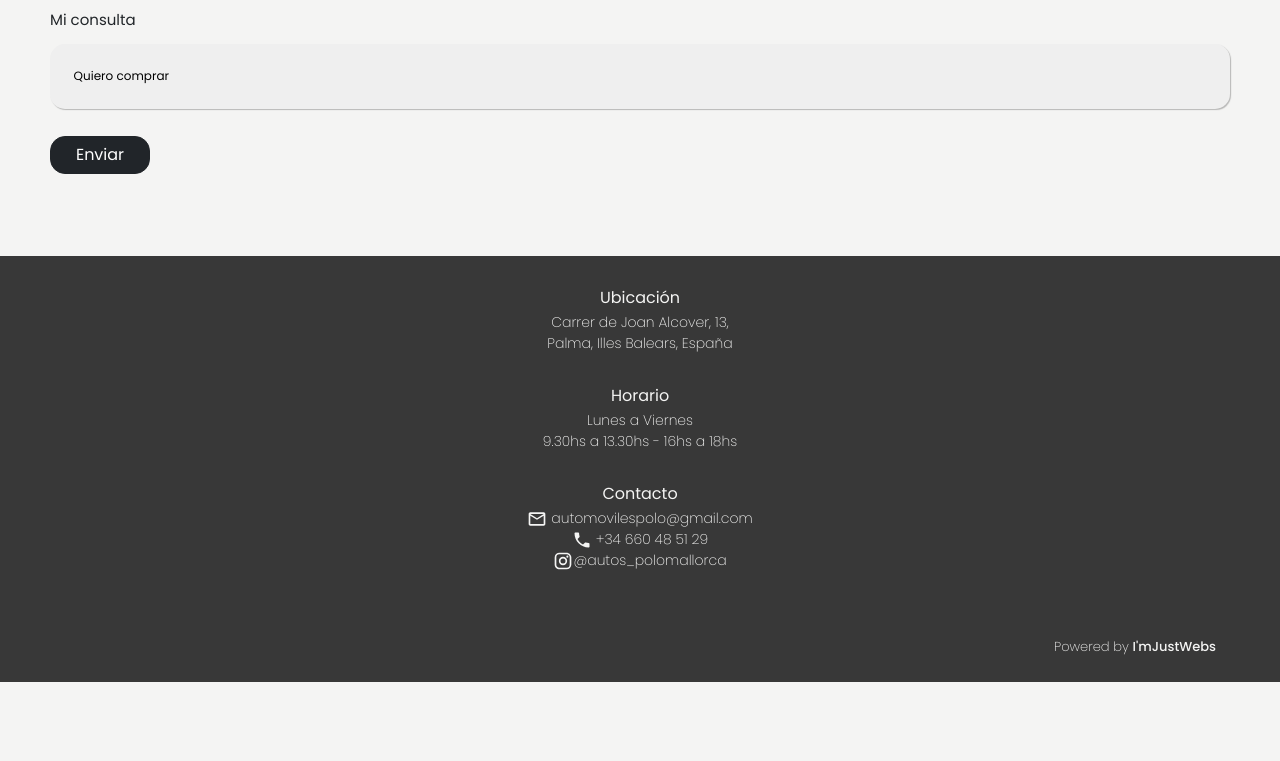
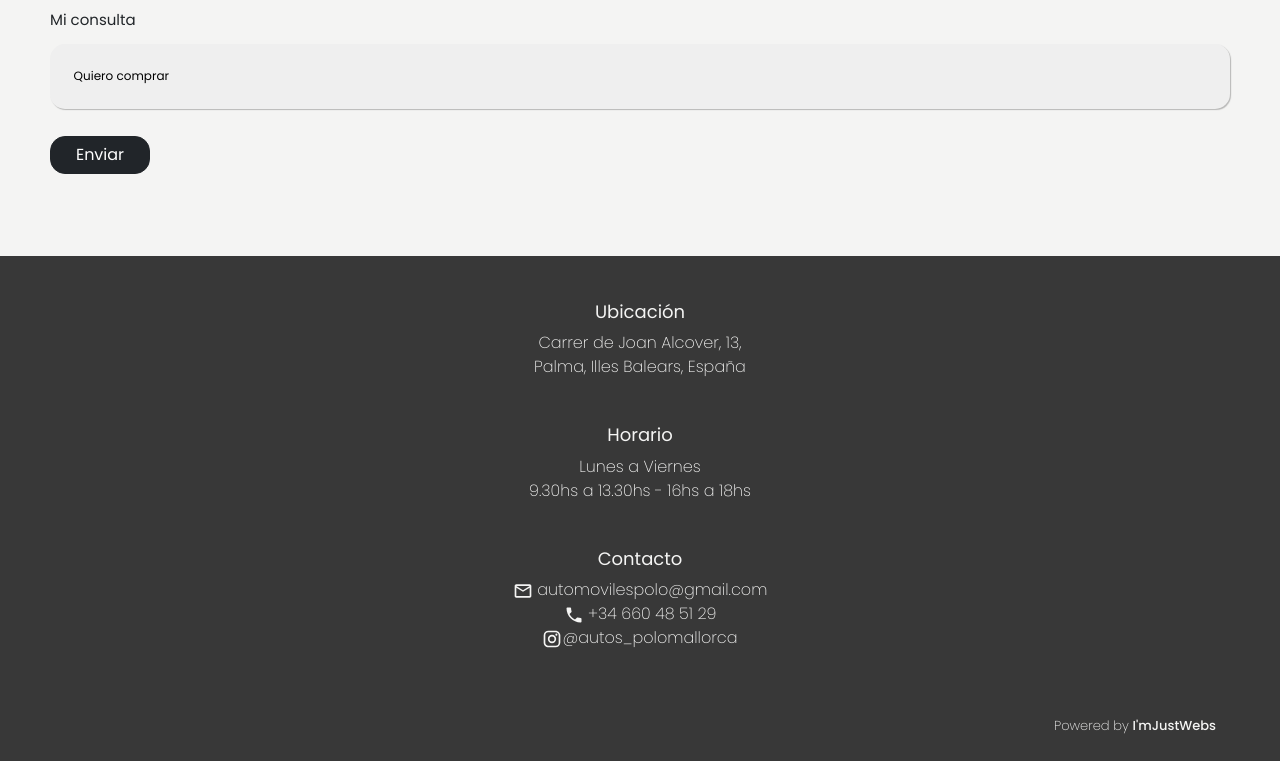
Before and after one commit to justinait/autospolo, a React (Vite) app: page / in a window 1280 px wide. Shown: the part 2743-3504 px from the top of the page. Before the commit the page ends 3425 px from the top, so only its background shows below. Built offline with nearby package versions, Linux system fonts and the light colour scheme.

Commit message:
footer tablet css

```diff
--- a/src/Components/Footer/Footer.css
+++ b/src/Components/Footer/Footer.css
@@ -34,3 +34,14 @@
 .justina .contactText {
     text-decoration: none;
 }
+
+@media(min-width:700px){
+
+    .footerContainer h6 {
+        font-size: 18px;
+        margin: 2.5em 0 0.5em;
+    }
+    .footerContainer p {
+        font-size: 16px;
+    }
+}
```
